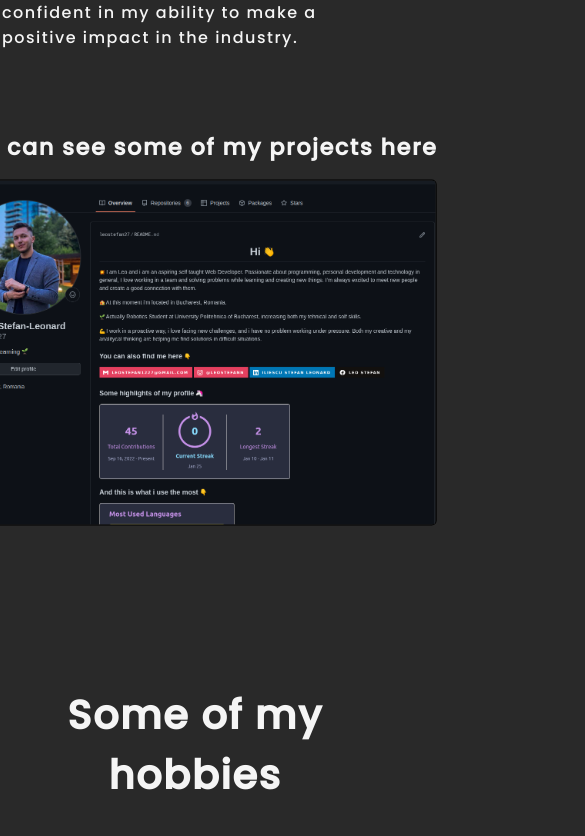
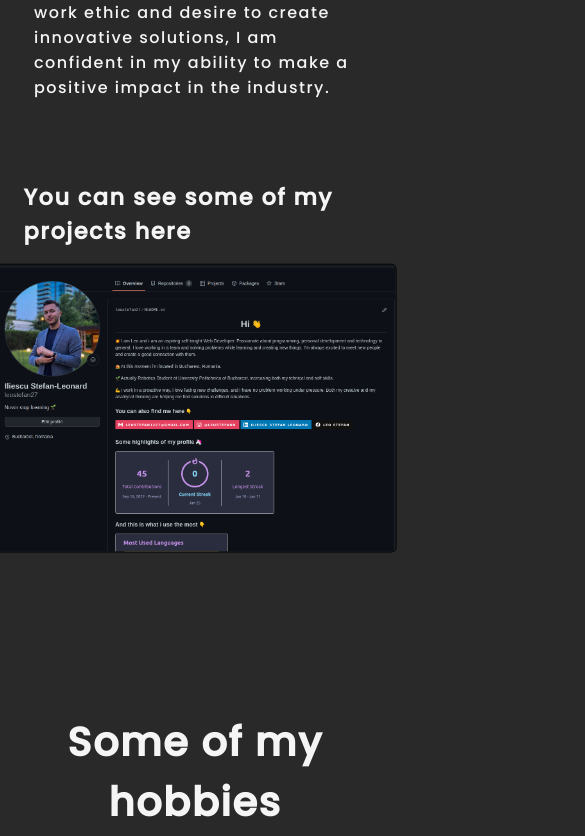
Before and after one commit to leostefan27/my-portofolio-reactjs-version, a React (Create React App) app: page / in a window 390 px wide. Shown: the part 2168-3004 px from the top of the page, 585 px wide, since content can reach past the window. Built offline with nearby package versions, Linux system fonts and the light colour scheme.

Commit message:
worked on responsive design

```diff
--- a/src/index.css
+++ b/src/index.css
@@ -443,9 +443,17 @@ ul {
   animation-delay: 5s;
 }
 
-#about-section .hobbies .hobby img {
+#about-section .hobbies .hobby:nth-child(2) img {
   width: 15rem;
   height: auto;
+  animation: rotate 10s infinite;
+}
+
+#about-section .hobbies .hobby:nth-child(3) img {
+  width: 15rem;
+  height: auto;
+  animation: rotate 10s infinite;
+  animation-delay: 5s;
 }
 
 
@@ -508,7 +516,7 @@ ul {
 
 
 /* Mobile design */
-@media screen and (max-width: 768px) {
+@media screen and (max-width: 1080px) {
 
   .container {
     width: 85%;
@@ -535,6 +543,14 @@ ul {
 
   #about-section .about-text p:nth-child(1) {
     width: 80%;
+  }
+
+  #about-section .about-text p:nth-child(2) {
+    width: 85%;
+  }
+
+  #about-section .about-text p:nth-child(2) a {
+    max-width: 100%;
   }
 
   #about-section .about-text p:nth-child(2) a span {
@@ -577,6 +593,14 @@ ul {
   }
 }
 
+@media screen and (max-width: 550px) {
+  #about-section .about-text p:nth-child(2) a img {
+    width: 25rem;
+    border-radius: 5px;
+    border: 1px solid black;
+  }
+}
+
 /* Keyframes */
 @keyframes pulse {
   0% {
@@ -613,3 +637,19 @@ ul {
     opacity: 0;
   }
 }
+
+@keyframes rotate {
+  0% {
+    transform: rotate(0);
+  }
+
+  30% {
+    transform: rotate(360deg);
+  }
+
+
+
+  100% {
+    transform: rotate(360deg);
+  }
+}
```
